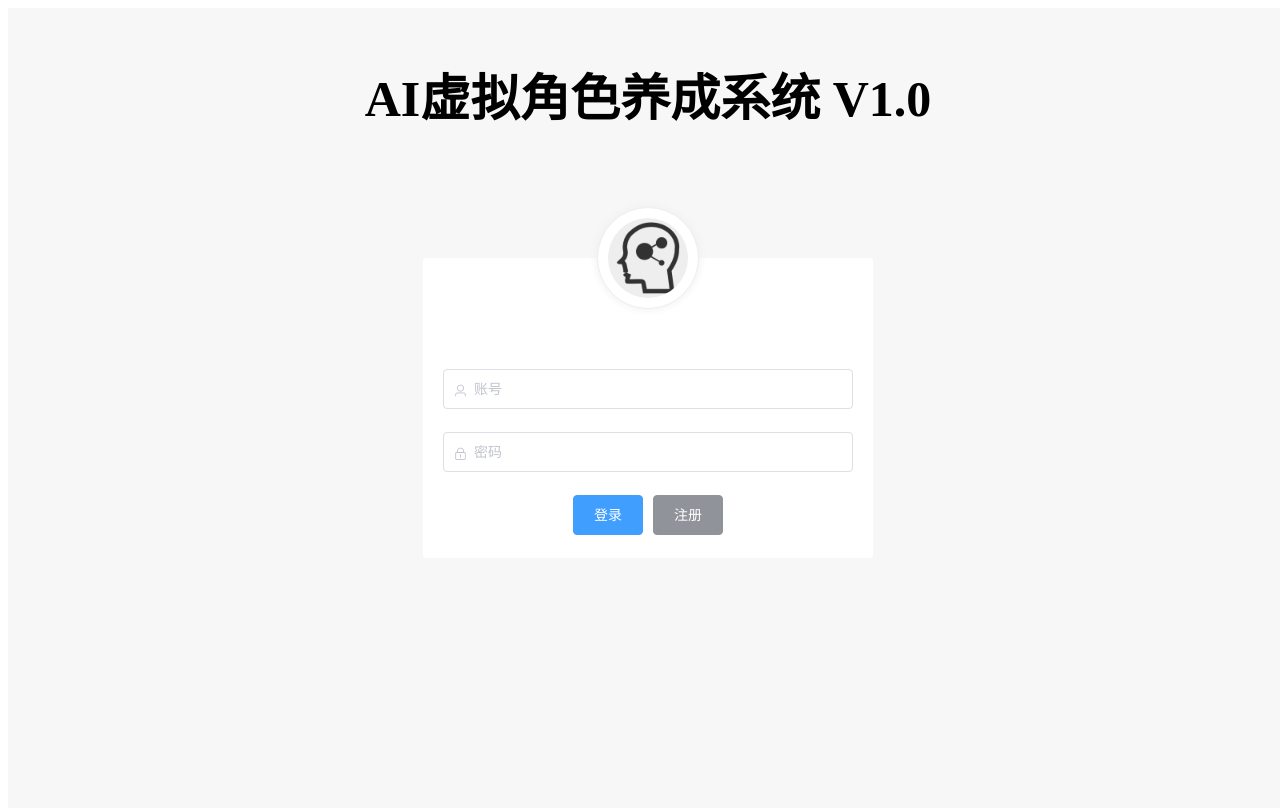
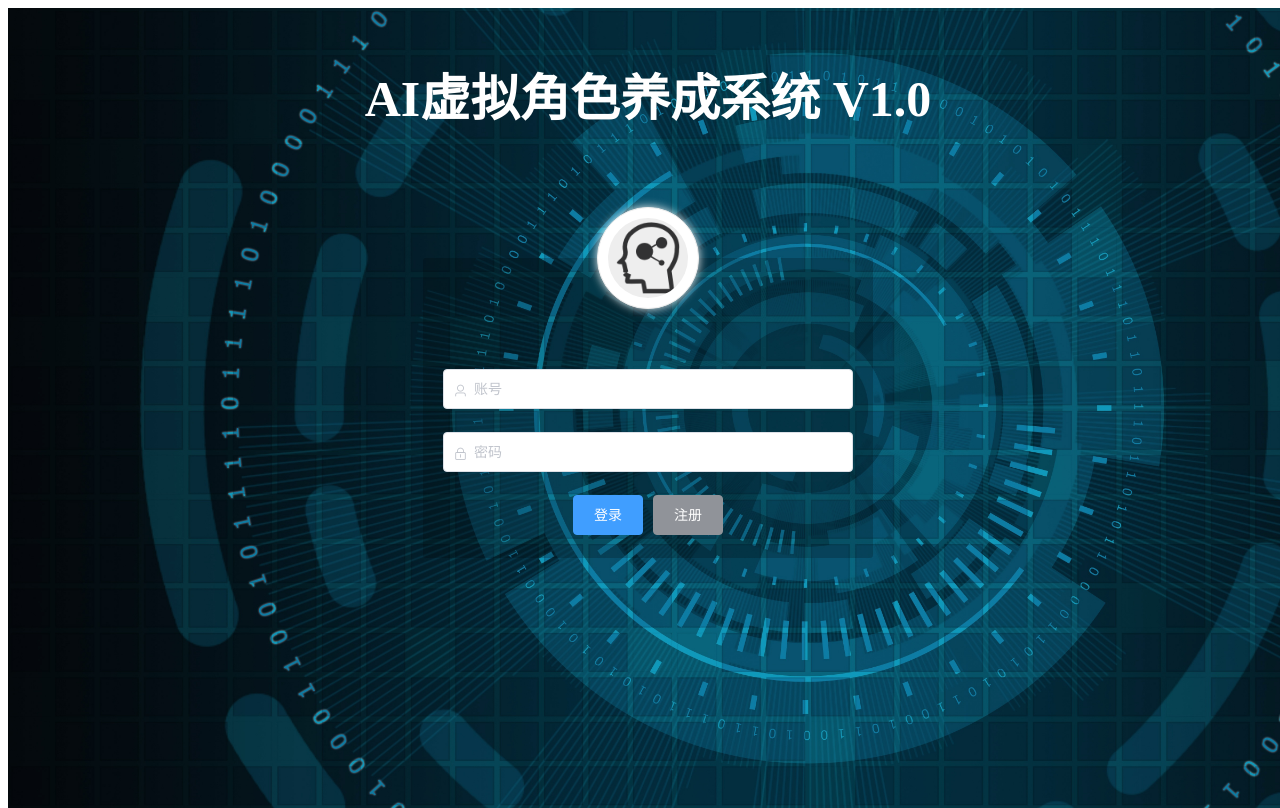
Before and after one commit to Shuzhimin/CharacterAI, a Vue app in the folder front/: page /#/login in a window 1280 px wide. Built offline with nearby package versions, Linux system fonts and the light colour scheme.

Commit message:
上传文件对接完成

```diff
--- a/front/src/components/Dialogue.vue
+++ b/front/src/components/Dialogue.vue
@@ -124,14 +124,20 @@
 <!--                  <span v-if="item.content !== ''" style="background-color: gray;padding-top: 10px;padding-bottom: 10px;" class="content">{{item.content}}</span>-->
                   <div v-if="item.img_url !== ''">
                     <el-image
-                      style="width: 300px; height: 300px; padding-left: 20px"
+                      style="width: auto; height: auto; padding-left: 20px"
                       :src="item.img_url"
                       :preview-src-list="[item.img_url]">
                     </el-image>
                   </div>
+                  <div style="width: 80px;height: 80px; flex-shrink: 0">
+<!--                    <el-avatar :size="60"></el-avatar>-->
+                  </div>
                 </div>
                 <div v-if="item.owner === 'user'" class="block" style="float: right; padding-right: 20px">
-                  <span style="background-color: deepskyblue;padding-top: 10px;padding-bottom: 10px" class="content">{{item.content}}</span>
+                  <div style="width: 80px;height: 80px;flex-shrink: 0">
+<!--                    <el-avatar :size="50" style="width: 50px"></el-avatar>-->
+                  </div>
+                  <span style="background-color: deepskyblue;padding-top: 10px;padding-bottom: 10px;" class="content">{{item.content}}</span>
                   <div style="width: 50px;height: 50px; flex-shrink: 0">
                     <el-avatar :size="60" :src="item.avatar_url"></el-avatar>
                   </div>
@@ -305,6 +311,7 @@ export default {
           avatar_url: this.role.img_url,
           img_url: ''
         })
+        this.cur_message = ''
         for (var i=0;i<data.images.length;i++){
           this.history_message.push(({
             content: '',
@@ -312,7 +319,9 @@ export default {
             avatar_url: this.role.img_url,
             img_url: data.images[i]
           }))
+          // console.log(data.images[i])
         }
+
       }
 
     },
--- a/front/src/components/Login.vue
+++ b/front/src/components/Login.vue
@@ -1,6 +1,6 @@
 <template>
   <div class="login_container">
-    <div class="title">
+    <div class="title" style="background: transparent">
       <p>AI虚拟角色养成系统 V1.0</p>
     </div>
 <!--    <div class="skip">-->
@@ -348,11 +348,14 @@ export default {
   position: absolute;
   height: 100%;
   width: 100%;
+  background-image: url("/image/back.jpg");
+  background-size: cover;
 }
 .login_box{
   width: 450px;
   height: 300px;
   background-color: #fff;
+  background: rgba(0, 0, 0, .2);
   border-radius: 3px;
   position: absolute;
   left: 50%;
@@ -404,7 +407,7 @@ export default {
   Font-Family: "华文彩云";
   font-weight:bold;
   text-align:center;
-  color: #000000;
+  color: white;
   display : inline
 }
 </style>
```
Also changed, not shown: front/public/image/back.jpg (added).
